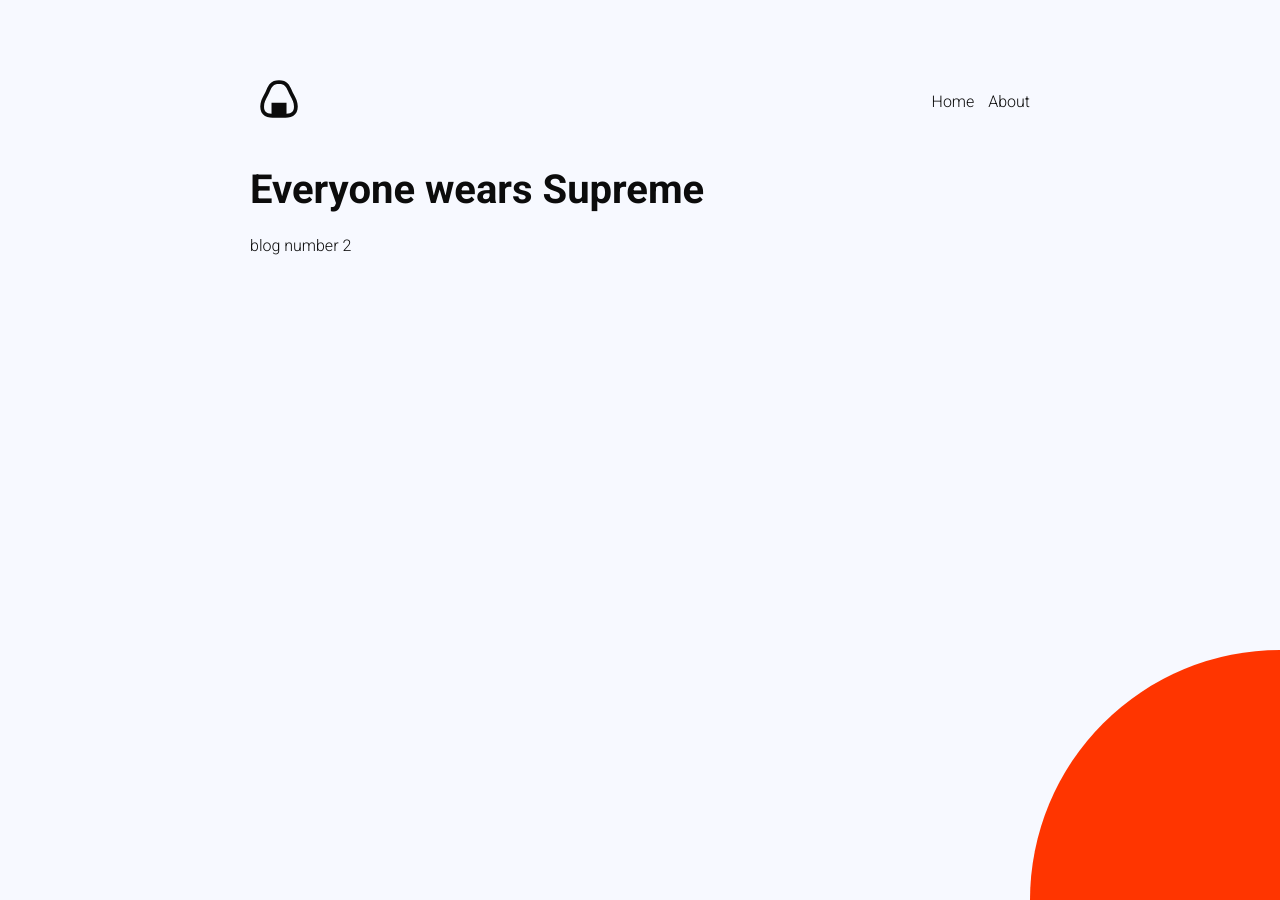
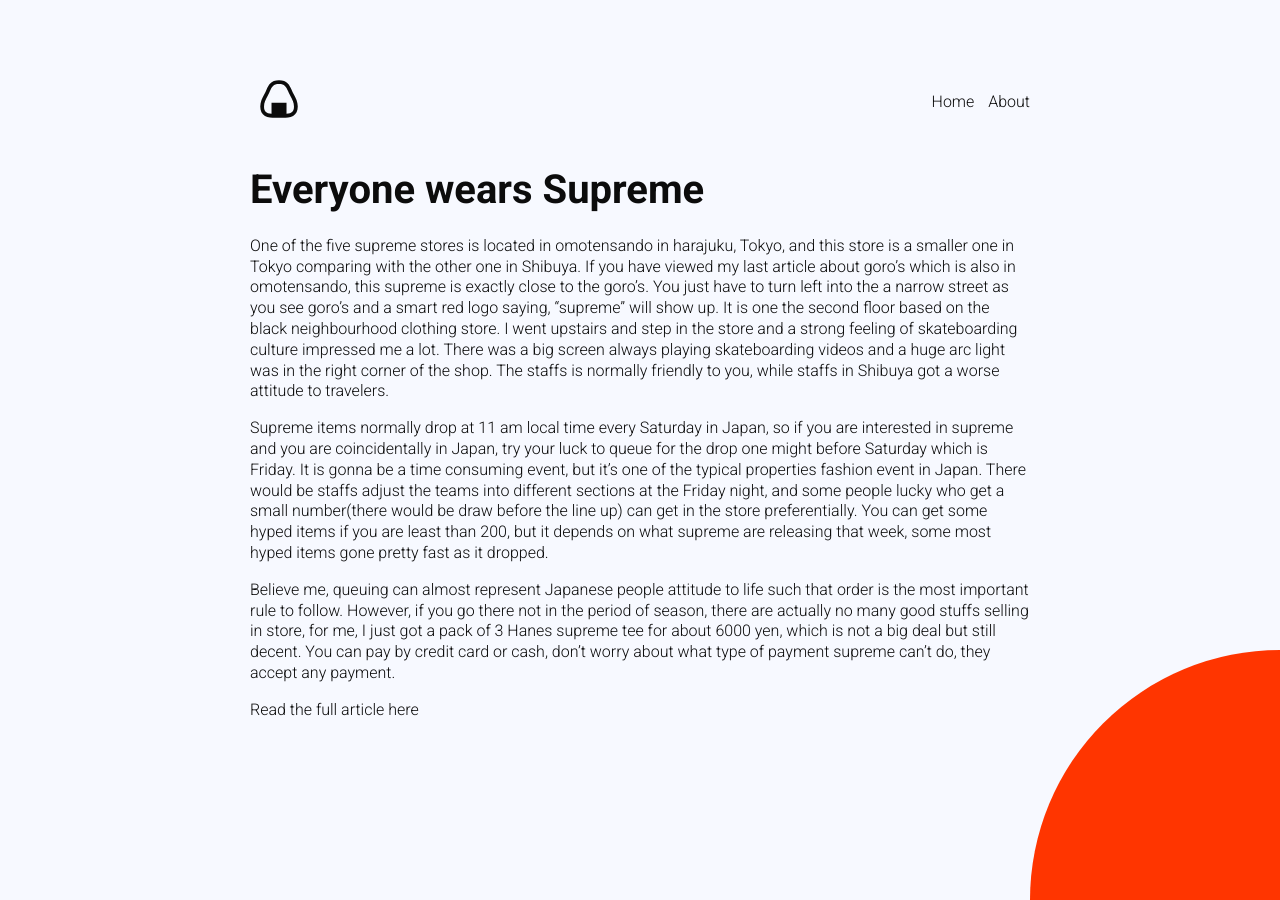
Before and after one commit to murphytrueman/night-in-japan, a Jekyll site: the page built from _posts/2021-01-15-wears-supreme.markdown, in a window 1280 px wide. Built offline with Jekyll 4.4.1, drawn with Linux system fonts in a browser that asks for light colours.

Commit message:
Updated Wears Supreme

```diff
--- a/_posts/2021-01-15-wears-supreme.markdown
+++ b/_posts/2021-01-15-wears-supreme.markdown
@@ -5,4 +5,10 @@
   and this store is a smaller one in Tokyo comparing with the other one in Shibuya.
 ---
 
-blog number 2
+One of the five supreme stores is located in omotensando in harajuku, Tokyo, and this store is a smaller one in Tokyo comparing with the other one in Shibuya. If you have viewed my last article about goro's which is also in omotensando, this supreme is exactly close to the goro's. You just have to turn left into the a narrow street as you see goro's and a smart red logo saying, ["supreme"](https://www.supremenewyork.com/) will show up. It is one the second floor based on the black neighbourhood clothing store. I went upstairs and step in the store and a strong feeling of skateboarding culture impressed me a lot. There was a big screen always playing skateboarding videos and a huge arc light was in the right corner of the shop. The staffs is normally friendly to you, while staffs in Shibuya got a worse attitude to travelers.
+
+Supreme items normally drop at 11 am local time every Saturday in Japan, so if you are interested in supreme and you are coincidentally in Japan, try your luck to queue for the drop one might before Saturday which is Friday. It is gonna be a time consuming event, but it's one of the typical properties fashion event in Japan. There would be staffs adjust the teams into different sections at the Friday night, and some people lucky who get a small number(there would be draw before the line up) can get in the store preferentially. You can get some hyped  items if you are least than 200, but it depends on what supreme are releasing that week, some most hyped items gone pretty fast as it dropped.
+
+Believe me, queuing can almost represent Japanese people attitude to life such that order is the most important rule to follow. However, if you go there not in the period of season, there are actually no many good stuffs selling in store, for me, I just got a pack of 3 Hanes supreme tee for about 6000 yen, which is not a big deal but still decent. You can pay by credit card or cash, don't worry about what type of payment supreme can't do, they accept any payment.
+
+[Read the full article here](https://www.tokyocreative.com/articles/19065-experience-in-supreme-harajuku-tokyo-and-osaka)
```
